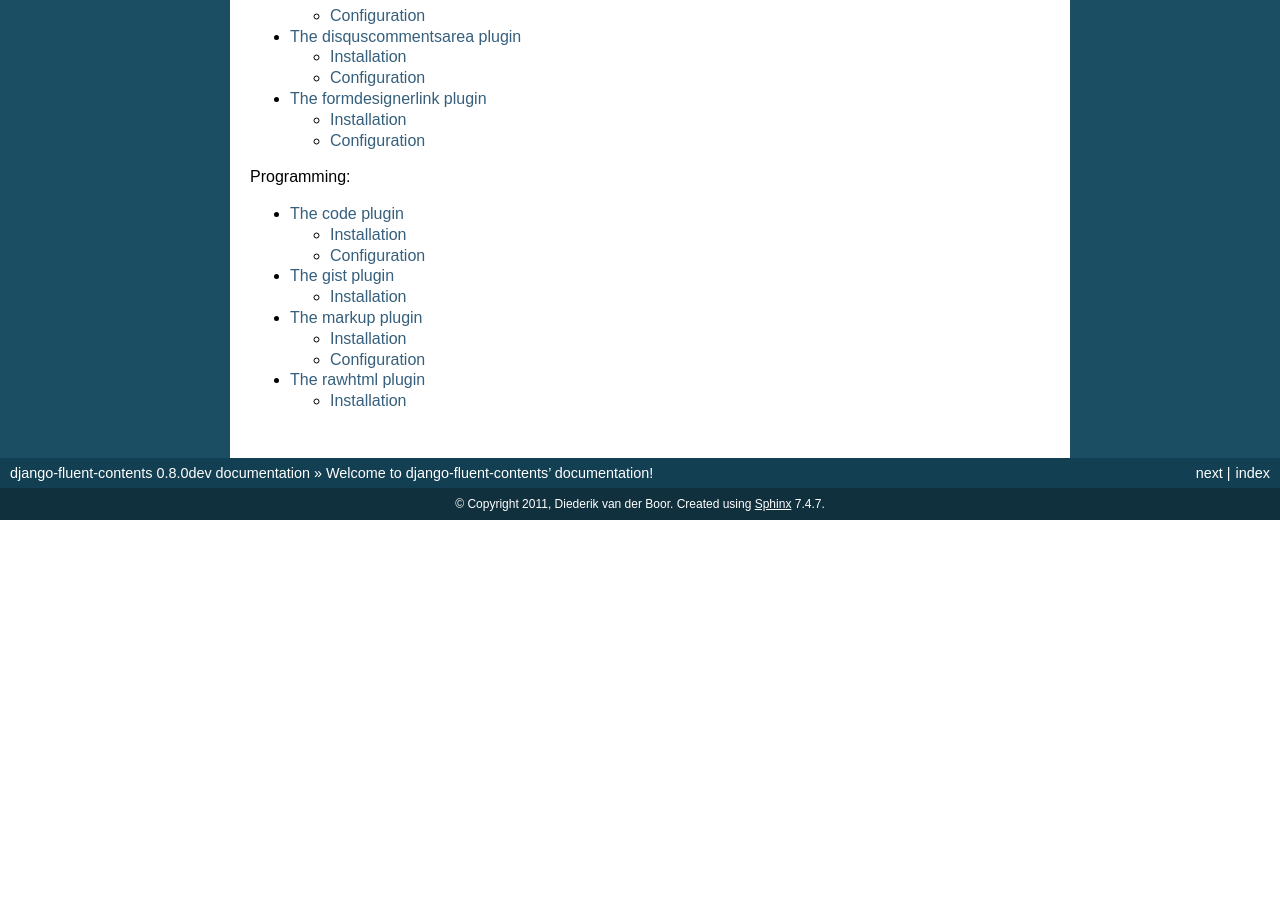
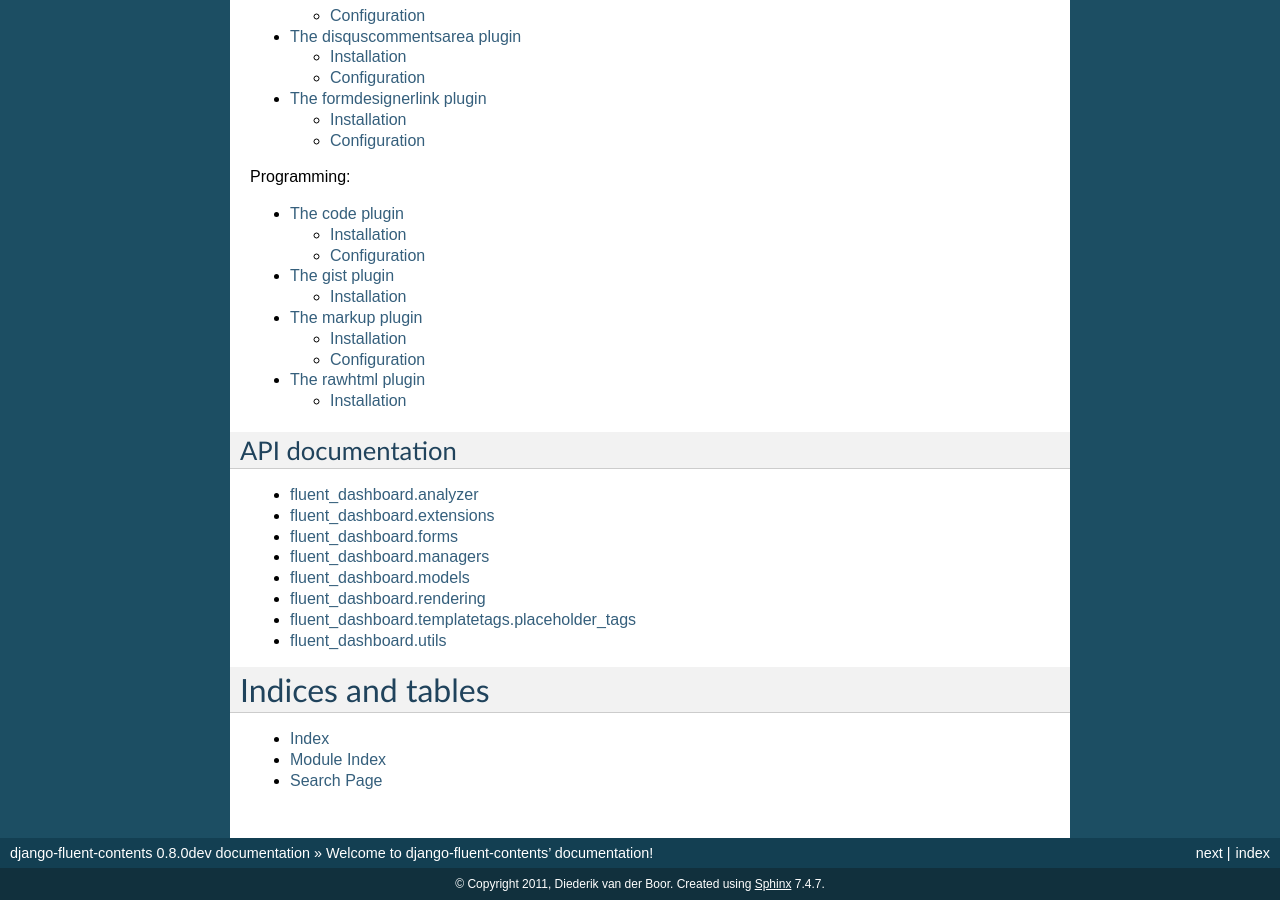
Before and after one commit to django-fluent/django-fluent-contents, a Sphinx documentation site: the page built from docs/index.rst, in a window 1280 px wide and 900 px high, scrolled down 857 px. Built offline with Sphinx 7.4.7, drawn with Linux system fonts in a browser that asks for light colours; before the commit the page ends 1377 px from its top, so only the background shows below that; some of the changed text lies outside the part shown.

```diff
--- /dev/null
+++ b/docs/api/analyzer.rst
@@ -0,0 +1,5 @@
+fluent_dashboard.analyzer
+=========================
+
+.. automodule:: fluent_contents.analyzer
+   :members:
--- /dev/null
+++ b/docs/api/extensions.rst
@@ -0,0 +1,5 @@
+fluent_dashboard.extensions
+===========================
+
+.. automodule:: fluent_contents.extensions
+   :members:
--- /dev/null
+++ b/docs/api/forms.rst
@@ -0,0 +1,5 @@
+fluent_dashboard.forms
+======================
+
+.. automodule:: fluent_contents.forms
+   :members:
--- /dev/null
+++ b/docs/api/managers.rst
@@ -0,0 +1,5 @@
+fluent_dashboard.managers
+=========================
+
+.. automodule:: fluent_contents.managers
+   :members:
--- /dev/null
+++ b/docs/api/models.rst
@@ -0,0 +1,5 @@
+fluent_dashboard.models
+=======================
+
+.. automodule:: fluent_contents.models
+   :members:
--- /dev/null
+++ b/docs/api/rendering.rst
@@ -0,0 +1,5 @@
+fluent_dashboard.rendering
+===========================
+
+.. automodule:: fluent_contents.rendering
+   :members:
--- /dev/null
+++ b/docs/api/templatetags/placeholder_tags.rst
@@ -0,0 +1,5 @@
+fluent_dashboard.templatetags.placeholder_tags
+==============================================
+
+.. automodule:: fluent_contents.templatetags.placeholder_tags
+   :members:
--- /dev/null
+++ b/docs/api/utils.rst
@@ -0,0 +1,5 @@
+fluent_dashboard.utils
+======================
+
+.. automodule:: fluent_contents.utils
+   :members:
--- a/docs/conf.py
+++ b/docs/conf.py
@@ -16,7 +16,9 @@ import sys, os
 # If extensions (or modules to document with autodoc) are in another directory,
 # add these directories to sys.path here. If the directory is relative to the
 # documentation root, use os.path.abspath to make it absolute, like shown here.
-#sys.path.insert(0, os.path.abspath('.'))
+sys.path.insert(0, os.path.abspath('.'))
+sys.path.insert(0, os.path.abspath('..'))
+os.environ['DJANGO_SETTINGS_MODULE'] = 'djangodummy.settings'
 
 # -- General configuration -----------------------------------------------------
 
--- /dev/null
+++ b/docs/djangodummy/requirements.txt
@@ -0,0 +1,4 @@
+# for readthedocs
+Django==1.3.1
+django-polymorphic>=0.2.0
+django-template-analyzer==1.0.0
--- /dev/null
+++ b/docs/djangodummy/settings.py
@@ -0,0 +1,8 @@
+# Settings file to allow parsing API documentation of Django modules,
+# and provide defaults to use in the documentation.
+#
+# This file is placed in a subfolder,
+# so the docs root is not used by find_packages()
+
+# Display proper URLs in the docs:
+STATIC_URL = '/static/'
--- a/docs/index.rst
+++ b/docs/index.rst
@@ -52,3 +52,25 @@ Programming:
    plugins/gist
    plugins/markup
    plugins/rawhtml
+
+API documentation
+-----------------
+
+.. toctree::
+   :maxdepth: 2
+
+   api/analyzer
+   api/extensions
+   api/forms
+   api/managers
+   api/models
+   api/rendering
+   api/templatetags/placeholder_tags
+   api/utils
+
+Indices and tables
+==================
+
+* :ref:`genindex`
+* :ref:`modindex`
+* :ref:`search`
```
Also changed, not shown: docs/djangodummy/__init__.py (added).
